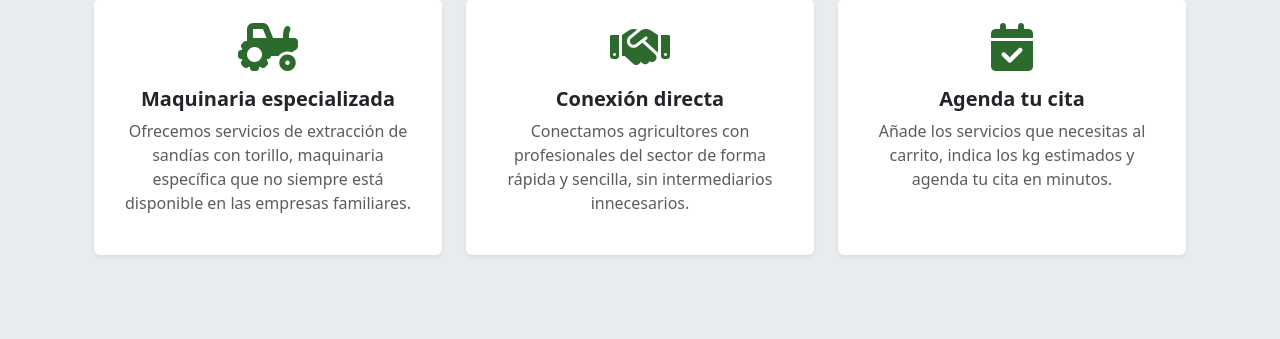
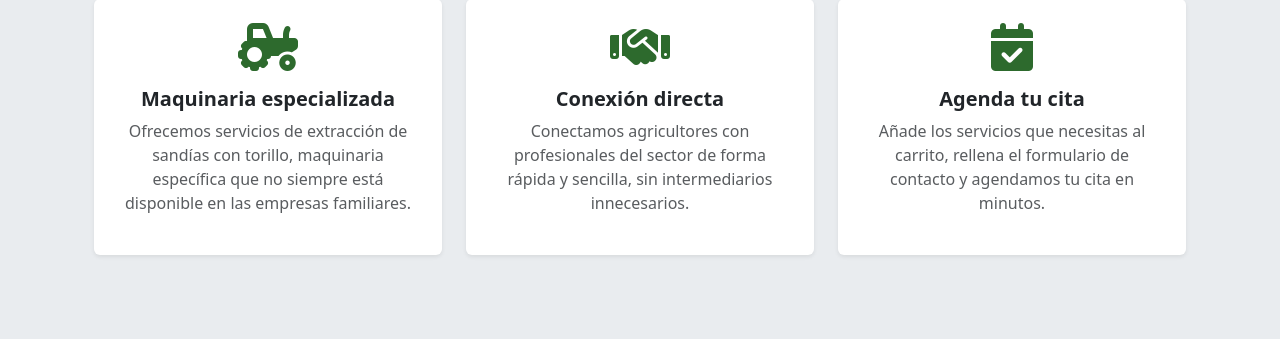
Before and after one commit to Leghlimi/agro_fastservice, a Django app: page / in a window 1280 px wide. Shown: the part 609-948 px from the top of the page. Run offline with Django 5.2, Linux system fonts and the light colour scheme.

Commit message:
v1.2 Estable preproduccion

```diff
--- a/home/templates/home/index.html
+++ b/home/templates/home/index.html
@@ -62,8 +62,8 @@
                         <i class="fas fa-calendar-check fa-3x" style="color: #2d6a2d;"></i>
                     </div>
                     <h5 class="fw-bold text-body">Agenda tu cita</h5>
-                    <p class="text-body-secondary">Añade los servicios que necesitas al carrito, indica los kg estimados
-                        y agenda tu cita en minutos.</p>
+                    <p class="text-body-secondary">Añade los servicios que necesitas al carrito, rellena el formulario de contacto
+                        y agendamos tu cita en minutos.</p>
                 </div>
             </div>
         </div>
```
